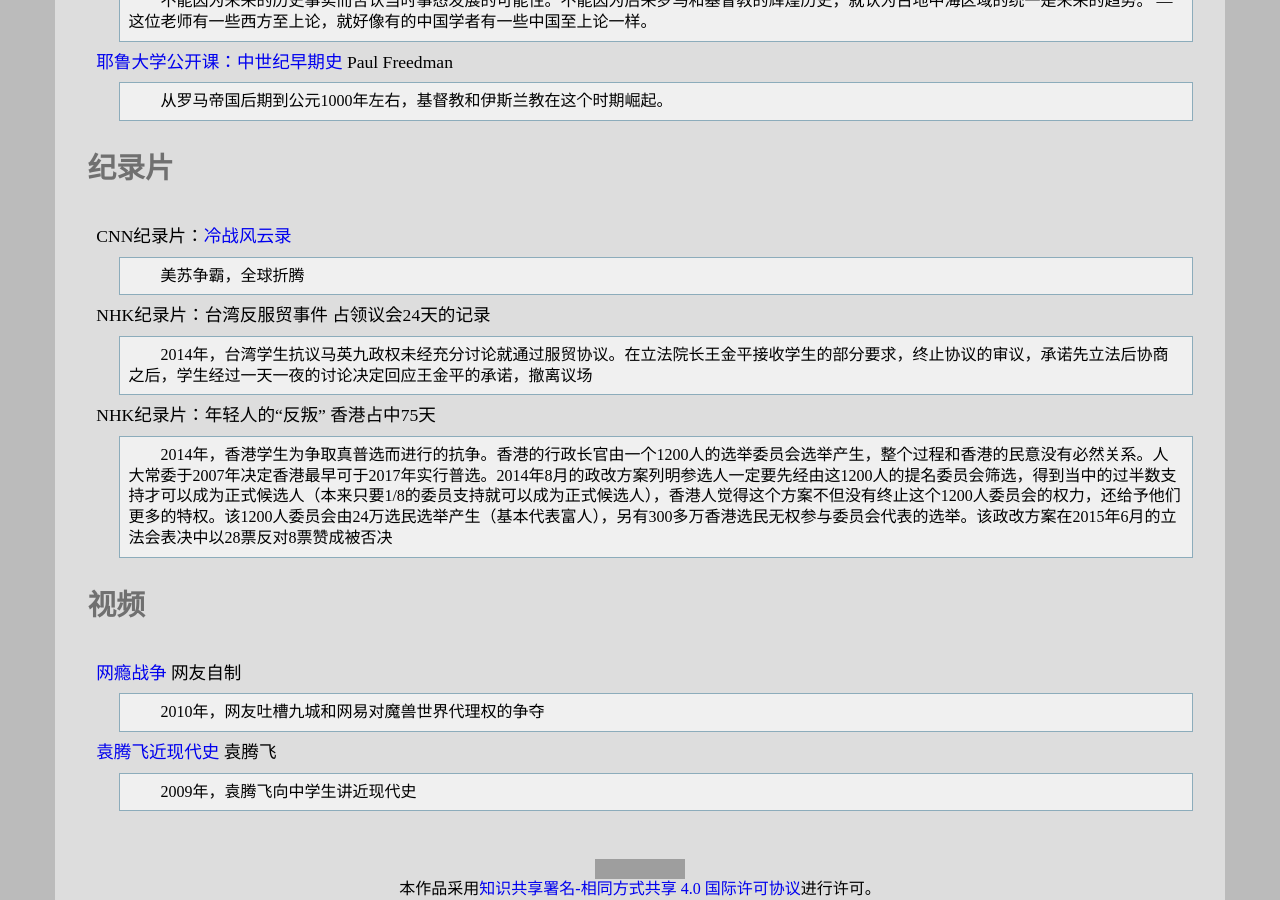
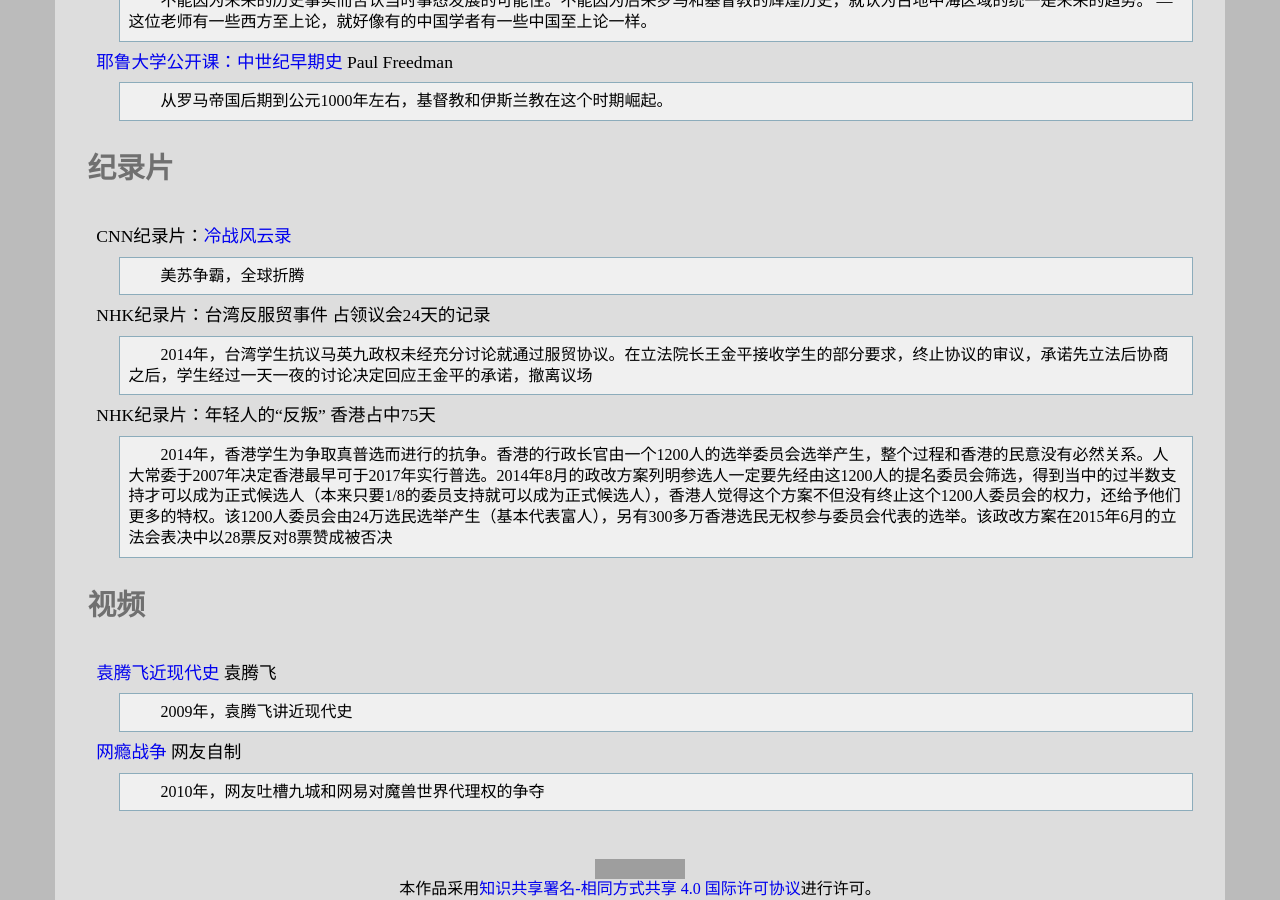
Before and after one commit to leiqin/leiqin.github.io, a Jekyll site: the page built from shoucang/history.markdown, in a window 1280 px wide and 900 px high, scrolled down 2572 px. Built offline with Jekyll 4.4.1, drawn with Linux system fonts in a browser that asks for light colours; comment, search, counter and statistics services are not loaded; grey boxes are pictures that could not be loaded.

Commit message:
_ 小修改

```diff
--- a/shoucang/history.markdown
+++ b/shoucang/history.markdown
@@ -96,8 +96,8 @@ NHK纪录片：年轻人的“反叛” 香港占中75天
 
 ### 视频
 
+[袁腾飞近现代史](https://www.youtube.com/playlist?list=PL2F3CDC5038112A9C) 袁腾飞
+:	2009年，袁腾飞讲近现代史
+
 [网瘾战争](https://zh.wikipedia.org/wiki/%E7%BD%91%E7%98%BE%E6%88%98%E4%BA%89) 网友自制
 :	2010年，网友吐槽九城和网易对魔兽世界代理权的争夺
-
-[袁腾飞近现代史](https://www.youtube.com/playlist?list=PL2F3CDC5038112A9C) 袁腾飞
-:	2009年，袁腾飞向中学生讲近现代史
```
